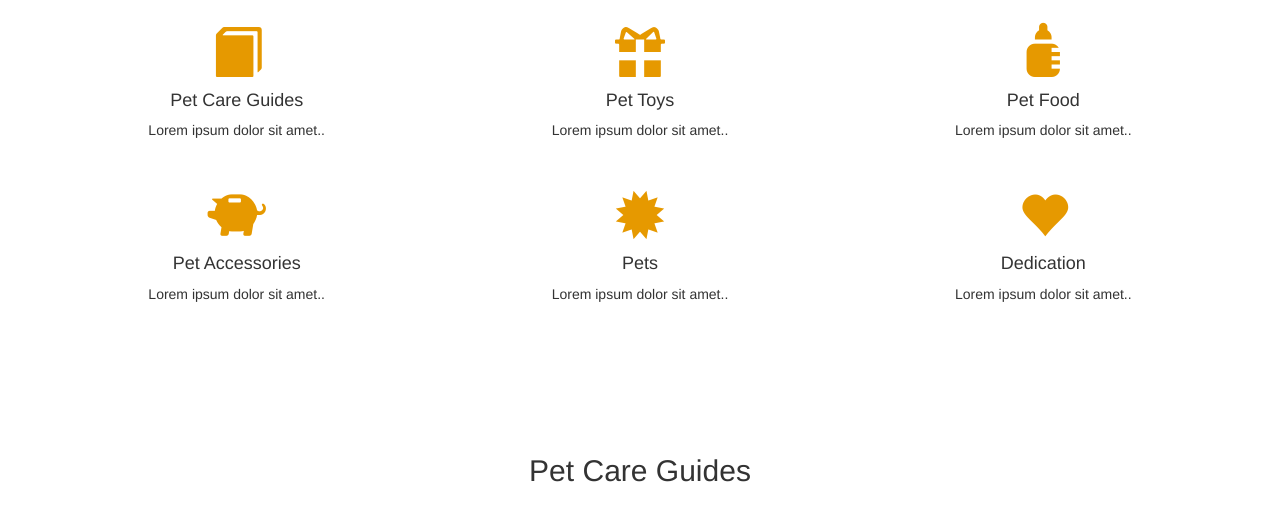
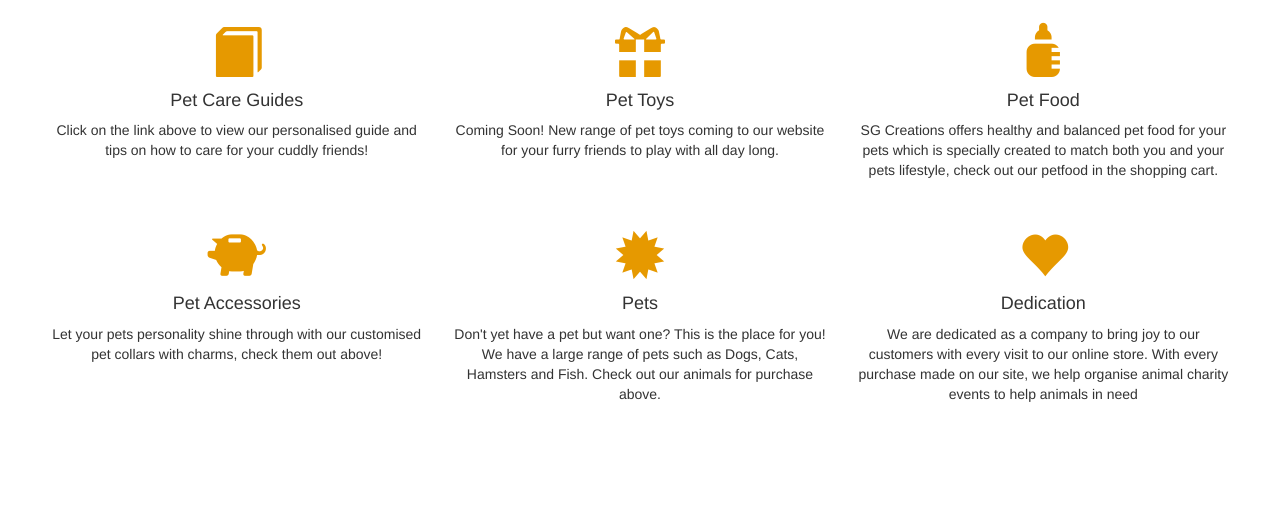
Before and after one commit to Serena490/pet_website_final, a plain HTML site: page index.html in a window 1280 px wide. Shown: the part 1592-2116 px from the top of the page. Drawn offline with nearby package versions, Linux system fonts and the light colour scheme.

Commit message:
Changes made now

```diff
--- a/index.html
+++ b/index.html
@@ -1,14 +1,14 @@
 <!DOCTYPE html>
 <html lang="en">
 <head>
-  <!-- Theme Made By www.w3schools.com - No Copyright -->
+  <!-- I found this bootstrap theme on w3schools and it is no copyright on the 20/10/21 page available at:https://www.w3schools.com/bootstrap/bootstrap_theme_company.asp -->
   <title>SG-Creations Pet Store</title>
   <meta charset="utf-8">
   <meta name="viewport" content="width=device-width, initial-scale=1">
   <link rel="stylesheet" href="https://maxcdn.bootstrapcdn.com/bootstrap/3.4.1/css/bootstrap.min.css">
   <script src="https://ajax.googleapis.com/ajax/libs/jquery/3.5.1/jquery.min.js"></script>
   <script src="https://maxcdn.bootstrapcdn.com/bootstrap/3.4.1/js/bootstrap.min.js"></script>
-
+  <!--This is loading in my bootstrap stylesheet and it is making the page responsive to the device in which the website is being loaded onto-->
  <style>
   .jumbotron {
     background-color: #70b9db;
@@ -19,7 +19,7 @@
   padding: 60px 50px;
 }
 </style>
-
+<!--The style attribute is allowing me to input how i want the page to look, in this case it is allowing me to choose the colour of my background which is light blue, and the colour of my heading which is white-->
 </head>
 <body>
   <header class="main-header">
@@ -30,13 +30,12 @@
             <li><a href="Forms.html">CONTACT US</a></li>
         </ul>
     </nav>
-<!--efhrehvejvrj
--->
-<!--The website will be blue and white the page title is the name and -->
+<!--This is creating a navigation bar and linking the relevant pages to each page, this will show at the top of the website and will load up the specified html pages when clicked by the user-->
+
 <div class="jumbotron text-center">
   <h1>SG-Creations Pet Store</h1>
   <img class="img-responsive" src="https://media.istockphoto.com/photos/she-simply-loves-animals-picture-id499806311?k=20&m=499806311&s=612x612&w=0&h=RvdPbQ-zBoUU7dHKQ3S_rM1ZnxfFNR4r9voEB-0CtOY=" alt="Trulli" width="5000" height="3330">
-  <!--FKMVK-->
+  <!--SG Creations Pet Store will be displayed in the center of the page as the heading, underneath this all my images will load and I used the image responsive tag to increase the user accessibility -->
   <p>We specialize in pet care and items</p>
   <p>Join our subscription list!</p>
   <form class="form-inline">
@@ -48,6 +47,7 @@
     </div>
   </form>
 </div>
+<!--This will show text stating "Join our subscription list!" and underneath a bar will be shown for the user to input their email, if input incorrectly then text validation has been used to issue a pop-up telling the user to insert @-->
 <!--Services we offer section of code-->
 <div class="container-fluid text-center">
     <h2>Our SERVICES</h2>
@@ -57,17 +57,20 @@
       <div class="col-sm-4">
         <span class="glyphicon glyphicon-book logo-small"></span>
         <h4>Pet Care Guides</h4>
-        <p>Lorem ipsum dolor sit amet..</p>
+        <p>Click on the link above to view our personalised guide and tips on how to care for your cuddly friends!</p>
+         <!--This will display a bootstrap icon of a book as pet care guides are guide books-->
       </div>
       <div class="col-sm-4">
         <span class="glyphicon glyphicon-gift logo-small"></span>
         <h4>Pet Toys</h4>
-        <p>Lorem ipsum dolor sit amet..</p>
+        <p>Coming Soon! New range of pet toys coming to our website for your furry friends to play with all day long.</p>
+         <!--This will display a bootstrap icon of a book as pet care guides are guide books-->
       </div>
       <div class="col-sm-4">
         <span class="glyphicon glyphicon-baby-formula logo-small"></span>
         <h4>Pet Food</h4>
-        <p>Lorem ipsum dolor sit amet..</p>
+        <p>SG Creations offers healthy and balanced pet food for your pets which is specially created to match both you and your pets lifestyle, check out our petfood in the shopping cart.</p>
+         <!--This will display a bootstrap icon of a book as pet care guides are guide books-->
       </div>
       </div>
       <br><br>
@@ -75,17 +78,21 @@
       <div class="col-sm-4">
         <span class="glyphicon glyphicon-piggy-bank logo-small"></span>
         <h4>Pet Accessories</h4>
-        <p>Lorem ipsum dolor sit amet..</p>
+        <p>Let your pets personality shine through with our customised pet collars with charms, check them out above!</p>
+         <!--This will display a bootstrap icon of a book as pet care guides are guide books-->
       </div>
       <div class="col-sm-4">
         <span class="glyphicon glyphicon-certificate logo-small"></span>
         <h4>Pets</h4>
-        <p>Lorem ipsum dolor sit amet..</p>
+        <p>Don't yet have a pet but want one? This is the place for you! We have a large range of pets such as Dogs, Cats, Hamsters and Fish. Check out our animals for purchase above.</p>
+         <!--This will display a bootstrap icon of a book as pet care guides are guide books-->
       </div>
       <div class="col-sm-4">
         <span class="glyphicon glyphicon-heart logo-small"></span>
+         <!--This will display a bootstrap icon of a book as pet care guides are guide books-->
         <h4>Dedication</h4>
-        <p>Lorem ipsum dolor sit amet..</p>
+        <p>We are dedicated as a company to bring joy to our customers with every visit to our online store. With every purchase made on our site, we help organise animal charity events to help animals in need</p>
+         <!--This will display a bootstrap icon of a book as pet care guides are guide books-->
       </div>
     </div>
   </div>
```
